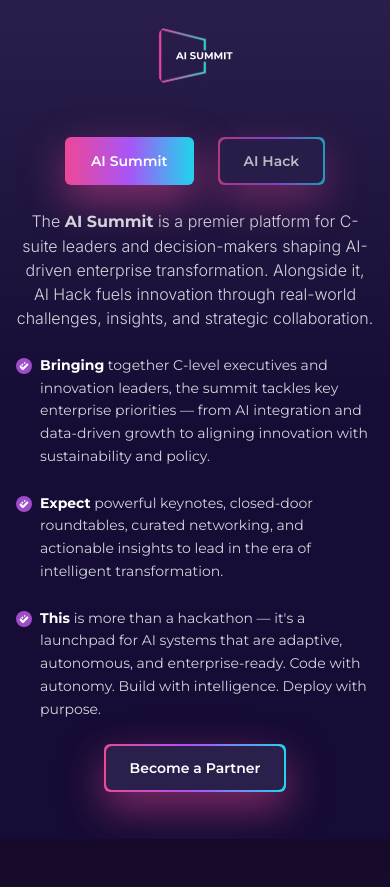
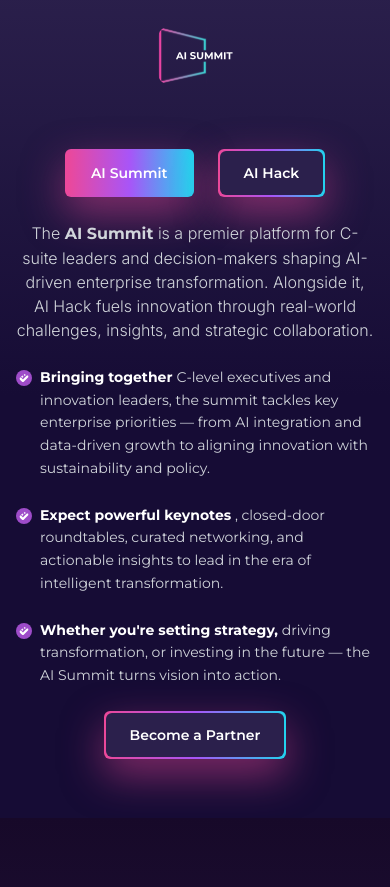
Before and after one commit to CInfinite-Team/AIsumit, a React (Vite) app: page / in a window 390 px wide. Shown: the part 800-1687 px from the top of the page. Built offline with nearby package versions, Linux system fonts and the light colour scheme.

Commit message:
about us text change

```diff
--- a/src/components/About.jsx
+++ b/src/components/About.jsx
@@ -35,7 +35,7 @@ function About() {
             return (
               <div
                 key={label}
-                className={`inline-block rounded-md overflow-hidden w-fit p-[2px] bg-gradient-to-r from-pink-500 via-purple-500 to-cyan-400 shadow-[0px_16px_40px_0px_rgba(236,72,153,0.5)] ${isActive ? '' : 'opacity-70'}`}
+                className={`inline-block rounded-md overflow-hidden w-fit p-[2px] bg-gradient-to-r from-pink-500 via-purple-500 to-cyan-400 shadow-[0px_16px_40px_0px_rgba(236,72,153,0.5)] `}
               >
                 <button
                   onClick={() => setChnageImg(idx === 1)}
@@ -54,25 +54,92 @@ function About() {
           The <span className="font-bold">AI Summit</span> is a premier platform for C-suite leaders and decision-makers shaping AI-driven enterprise transformation. Alongside it, AI Hack fuels innovation through real-world challenges, insights, and strategic collaboration.
         </p>
     :
-        <p className='inter font-light text-center inter lg:text-start text-gray-300'>The&nbsp;<strong className='font-bold inter'>AI Hack </strong>is a premier platform for C-suite leaders and decision-makers shaping AI-driven enterprise transformation. Alongside it, AI Hack fuels innovation through real-world challenges, insights, and strategic collaboration.</p>
+        <p className='inter font-light text-center inter lg:text-start text-gray-300'>The&nbsp;<strong className='font-bold inter'>AI Hackathon </strong>is where autonomous agents, LLM tool-users, and real-world data come together to solve tomorrow’s problems—today. In this fast-paced sprint, you’ll work with the latest stacks in:</p>
 }
         {/* Bullet Points */}
-        {[
-          'Bringing together C-level executives and innovation leaders, the summit tackles key enterprise priorities — from AI integration and data-driven growth to aligning innovation with sustainability and policy.',
-          'Expect powerful keynotes, closed-door roundtables, curated networking, and actionable insights to lead in the era of intelligent transformation.',
-          "This is more than a hackathon — it's a launchpad for AI systems that are adaptive, autonomous, and enterprise-ready. Code with autonomy. Build with intelligence. Deploy with purpose.",
-        ].map((text, i) => (
-          <p
-            key={i}
+        {!ChangeImg ?
+
+       <>
+
+
+           <p
+
             className="text-gray-300 flex items-start justify-start inter text-sm leading-relaxed"
           >
             <img src={TickBullet} className="w-4 h-4 mt-1 mr-2" alt="" />
             <span>
-              <strong className="text-white">{text.split(' ')[0]}</strong>{' '}
-              {text.split(' ').slice(1).join(' ')}
+              <strong className="text-white"> Bringing together </strong>{' '}
+            C-level executives and innovation leaders, the summit tackles key enterprise priorities — from AI integration and data-driven growth to aligning innovation with sustainability and policy.
             </span>
           </p>
-        ))}
+          <p
+
+            className="text-gray-300 flex items-start justify-start inter text-sm leading-relaxed"
+          >
+            <img src={TickBullet} className="w-4 h-4 mt-1 mr-2" alt="" />
+            <span>
+              <strong className="text-white"> Expect powerful keynotes</strong>{' '}
+            , closed-door roundtables, curated networking, and actionable insights to lead in the era of intelligent transformation.
+            </span>
+          </p>
+          <p
+
+            className="text-gray-300 flex items-start justify-start inter text-sm leading-relaxed"
+          >
+            <img src={TickBullet} className="w-4 h-4 mt-1 mr-2" alt="" />
+            <span>
+              <strong className="text-white"> Whether you're setting strategy,</strong>{' '}
+             driving transformation, or investing in the future — the AI Summit turns vision into action.
+            </span>
+          </p>
+          </>
+       :
+
+        <>
+
+         <p
+
+            className="text-gray-300 flex items-start justify-start inter text-sm leading-relaxed"
+          >
+            <img src={TickBullet} className="w-4 h-4 mt-1 mr-2" alt="" />
+            <span>
+              <strong className="text-white"> Agentic AI </strong>{' '}
+             – Design multi-agent systems that plan, reason, and act.
+            </span>
+          </p>
+
+          <p
+
+            className="text-gray-300 flex items-start justify-start inter text-sm leading-relaxed"
+          >
+            <img src={TickBullet} className="w-4 h-4 mt-1 mr-2" alt="" />
+            <span>
+              <strong className="text-white">Multimodal AI</strong>{' '}
+            - Use text, vision, and data to build intelligent, cross-sensory workflows.
+            </span>
+          </p>
+          <p
+
+            className="text-gray-300 flex items-start justify-start inter text-sm leading-relaxed"
+          >
+            <img src={TickBullet} className="w-4 h-4 mt-1 mr-2" alt="" />
+            <span>
+              <strong className="text-white">Tackle forward </strong>{' '}
+            - looking challenges in fintech, sustainability, and beyond.Tackle forward - looking challenges in fintech, sustainability, and beyond.
+            </span>
+          </p>
+          <p
+
+            className="text-gray-300 flex items-start justify-start inter text-sm leading-relaxed"
+          >
+            <img src={TickBullet} className="w-4 h-4 mt-1 mr-2" alt="" />
+            <span>
+              <strong className="text-white">Collaborate </strong>{' '}
+            with industry mentors and showcase deployable prototypes.
+            </span>
+          </p>
+          </>
+          }
 
         {/* Partner Button */}
         <a
```
